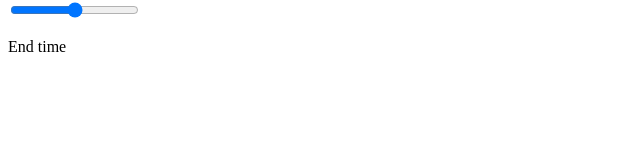
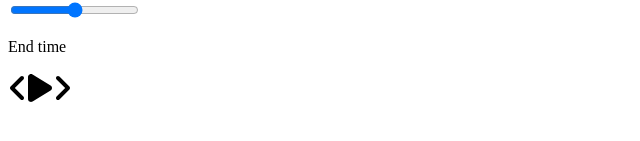
Before and after one commit to theoladas/Music-Player-App, a React (Create React App) app in the folder react-music-player/: page / in a window 1280 px wide. Shown: the part 231-372 px from the top of the page, without its empty margins (0-640 px from the left). Built offline with nearby package versions, Linux system fonts and the light colour scheme.

Commit message:
Import and use FontAwesome to Player.js

```diff
--- a/react-music-player/src/components/Player.js
+++ b/react-music-player/src/components/Player.js
@@ -1,5 +1,10 @@
 import React from "react";
-
+import { FontAwesomeIcon } from "@fortawesome/react-fontawesome";
+import {
+  faPlay,
+  faAngleLeft,
+  faAngleRight,
+} from "@fortawesome/free-solid-svg-icons";
 const Player = () => {
   return (
     <div className="player-container">
@@ -8,7 +13,15 @@ const Player = () => {
         <input type="range" />
         <p>End time</p>
       </div>
-      <div className="play-control"></div>
+      <div className="play-control">
+        <FontAwesomeIcon icon={faAngleLeft} size="2x" className="skip-back" />
+        <FontAwesomeIcon icon={faPlay} size="2x" className="play-icon" />
+        <FontAwesomeIcon
+          icon={faAngleRight}
+          size="2x"
+          className="skip-forward"
+        />
+      </div>
     </div>
   );
 };
```
